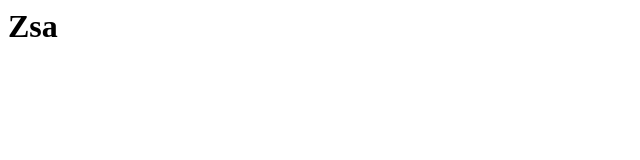
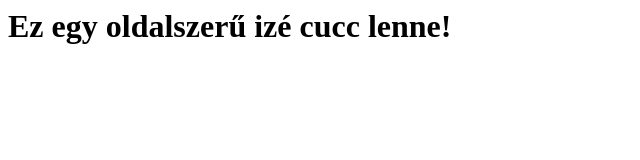
Before and after one commit to horvathbence/ujoldal, a plain HTML site: page index.html in a window 1280 px wide. Shown: the whole page, without its empty margins (0-640 px from the left). Drawn offline with Linux system fonts and the light colour scheme.

Commit message:
Update index.html

```diff
--- a/index.html
+++ b/index.html
@@ -1,5 +1,5 @@
 <html>
 <body>
-<h1>Zsa</h1>
+<h1>Ez egy oldalszerű izé cucc lenne!</h1>
 </body>
 </html>
```
